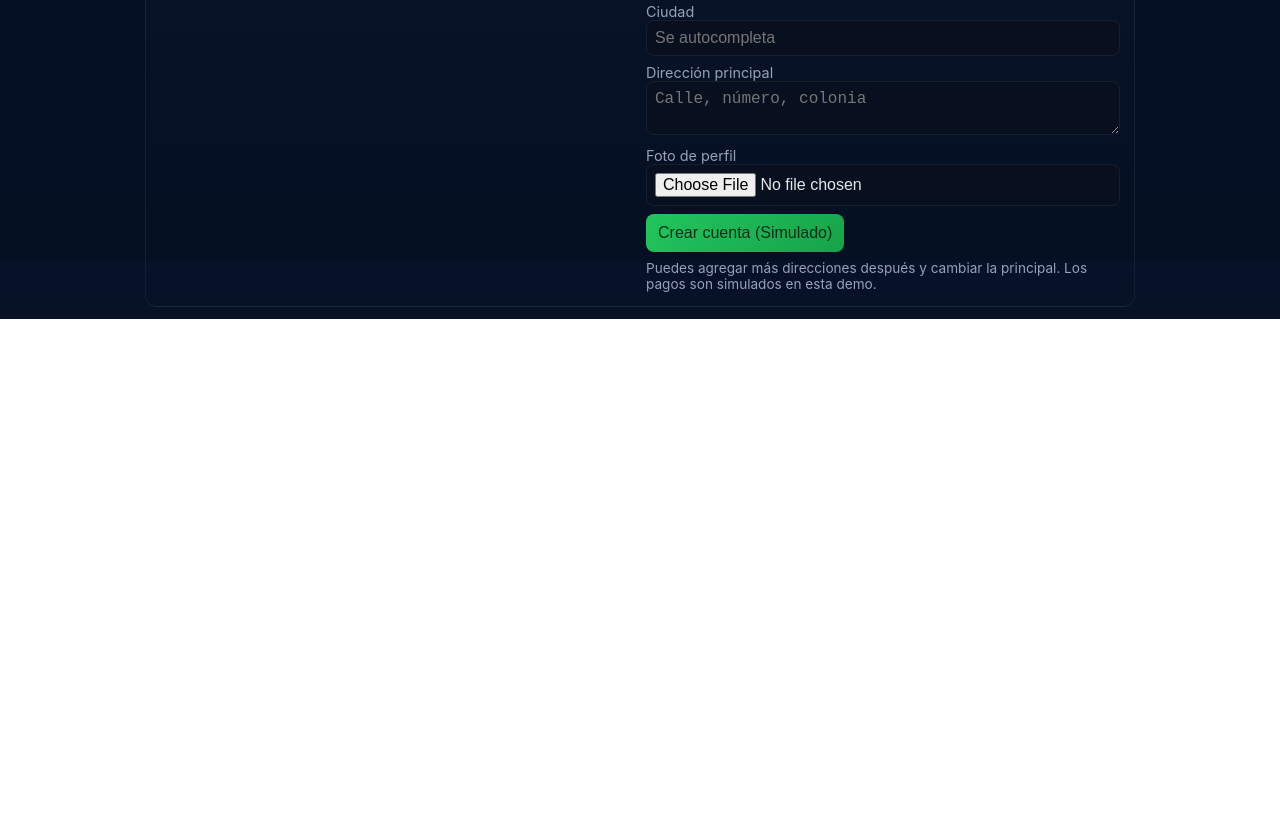
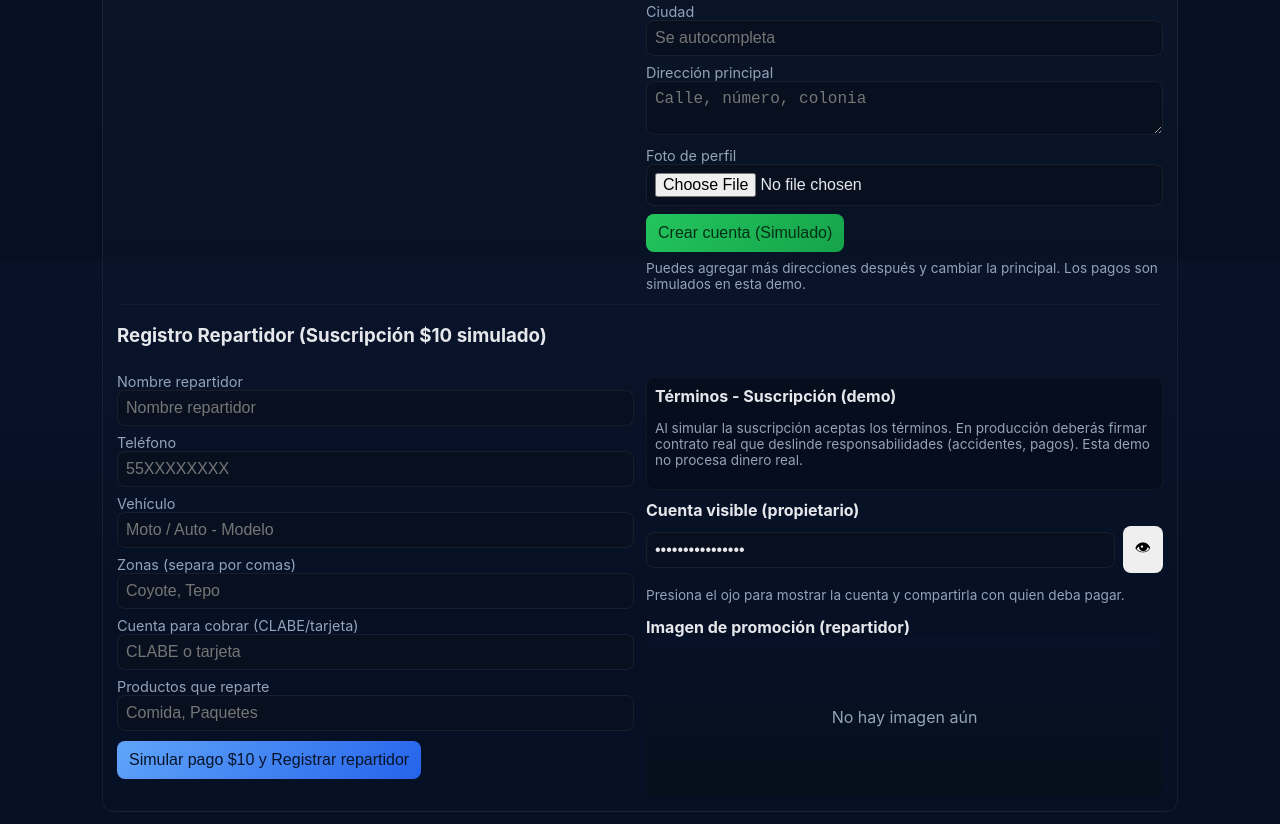
Before and after one commit to rafita19991303-ux/demo-repartosss, a plain HTML site: page index.html in a window 1280 px wide. Shown: the part 538-1362 px from the top of the page. Before the commit the page ends 857 px from the top, so only its background shows below. Drawn offline with Linux system fonts and the light colour scheme.

Commit message:
Update index.html

```diff
--- a/index.html
+++ b/index.html
@@ -3,7 +3,7 @@
 <head>
   <meta charset="utf-8" />
   <meta name="viewport" content="width=device-width, initial-scale=1" />
-  <title>Repartos Express – Demo (Funcional)</title>
+  <title>Repartos Express – Demo Funcional</title>
   <style>
     :root{--bg:#0f172a;--panel:#111827;--muted:#94a3b8;--accent:#22c55e;--accent-2:#60a5fa;--danger:#ef4444;--text:#e5e7eb;--card:#0b1220;--shadow:0 10px 25px rgba(0,0,0,.25);--radius:14px}
     *{box-sizing:border-box}html,body{height:100%}body{margin:0;font-family:Inter,ui-sans-serif,system-ui,Segoe UI,Roboto,Helvetica,Arial; background:linear-gradient(180deg,#071127 0%, #051023 100%);color:var(--text);display:flex;flex-direction:column}
@@ -80,25 +80,49 @@
         </div>
       </div>
 
-      <!-- Restante del HTML sin cambios ... -->
+      <hr style="border:none;border-top:1px solid rgba(255,255,255,.03);margin:12px 0">
 
-  </div>
+      <div>
+        <h3>Registro Repartidor (Suscripción $10 simulado)</h3>
+        <div class="row">
+          <div class="col">
+            <label>Nombre repartidor</label><input id="d-name" placeholder="Nombre repartidor">
+            <label>Teléfono</label><input id="d-phone" placeholder="55XXXXXXXX">
+            <label>Vehículo</label><input id="d-vehicle" placeholder="Moto / Auto - Modelo">
+            <label>Zonas (separa por comas)</label><input id="d-zones" placeholder="Coyote, Tepo">
+            <label>Cuenta para cobrar (CLABE/tarjeta)</label><input id="d-bank" placeholder="CLABE o tarjeta">
+            <label>Productos que reparte</label><input id="d-products" placeholder="Comida, Paquetes">
+            <div style="margin-top:10px"><button id="btn-register-delivery" class="btn primary">Simular pago $10 y Registrar repartidor</button></div>
+          </div>
+          <div class="col">
+            <div class="card notice">
+              <strong>Términos - Suscripción (demo)</strong>
+              <p class="small muted">Al simular la suscripción aceptas los términos. En producción deberás firmar contrato real que deslinde responsabilidades (accidentes, pagos). Esta demo no procesa dinero real.</p>
+            </div>
+            <div style="margin-top:10px">
+              <strong>Cuenta visible (propietario)</strong>
+              <div class="account-field" style="margin-top:6px">
+                <input id="owner-account" type="password" value="5579100283327458" readonly>
+                <button id="toggle-owner" class="btn">👁</button>
+              </div>
+              <p class="small muted">Presiona el ojo para mostrar la cuenta y compartirla con quien deba pagar.</p>
+            </div>
+            <div style="margin-top:12px">
+              <strong>Imagen de promoción (repartidor)</strong>
+              <div id="share-canvas" class="share-img">No hay imagen aún</div>
+            </div>
+          </div>
+        </div>
+      </div>
+    </div>
 
-  <script>
-    // ====== UTILIDADES YA EXISTENTES ======
-    const $ = (s, ctx=document) => ctx.querySelector(s);
-    const $$ = (s, ctx=document) => Array.from((ctx||document).querySelectorAll(s));
-    const toast = txt => { const t = document.createElement('div'); t.textContent=txt; t.style.cssText='position:fixed;left:50%;top:20px;transform:translateX(-50%);background:#061322;border:1px solid rgba(255,255,255,.06);padding:10px 14px;border-radius:10px;z-index:9999'; document.body.appendChild(t); setTimeout(()=>t.remove(),1800); };
-
-    // ====== TOGGLE LOGIN PASSWORD ======
-    $('#toggle-login-pass').addEventListener('click', ()=>{
-      const f = $('#login-pass');
-      f.type = f.type === 'password' ? 'text' : 'password';
-    });
-
-    // ====== Resto de tus scripts existentes ======
-    // (login, registro, repartidores, órdenes, admin, etc.)
-    // No hace falta cambiar nada más, solo se agregó el toggle
-  </script>
-</body>
-</html>
+    <!-- APP VIEWS -->
+    <div id="app" class="hidden">
+      <div class="card menu-grid">
+        <div>
+          <div style="display:flex;justify-content:space-between;align-items:center">
+            <div>
+              <div class="pill" id="badge-user">--</div>
+              <h2 id="welcome-user">Hola</h2>
+            </div>
+            <div style="display:flex;
```
